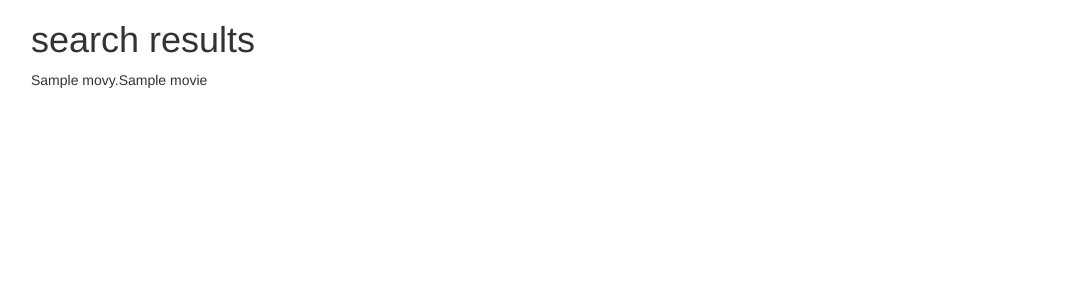
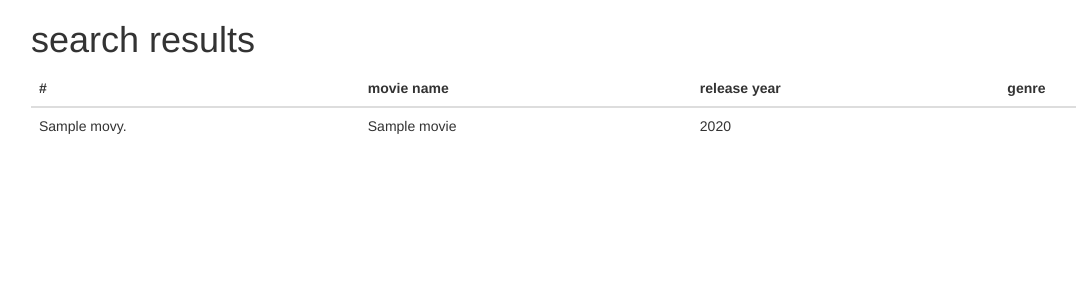
Before and after one commit to seankwalker/cpsc-437-project, a Flask app: template templates/result.html in a window 1280 px wide. Shown: the top 300 px of the page, without its empty margins (39-1115 px from the left). Run offline with Flask 2, Linux system fonts and the light colour scheme; the template is opened without the code that fills it: most values are stand-ins (such as "Sample title", 1, 10 or a date in 2020); some libraries are stand-ins or nearby versions.

Commit message:
sorting & bootstrap table

```diff
--- a/app.py
+++ b/app.py
@@ -56,23 +56,38 @@ def process_form():
     # MVP of database operations
     # TODO: we should do the set operations in the DB queries, not Python!
     results = set()
+    movie_genres = None
+
     if start_year:
         # Since these values are required, I guess we don't really need this check?
-        movies_in_year_range = Movie.query.filter(Movie.release_year >= start_year, Movie.release_year <= end_year)
+        movies_in_year_range = Movie.query.filter(
+                Movie.release_year >= start_year,
+                Movie.release_year <= end_year).order_by(Movie.release_year)
         results = set(movies_in_year_range)
     if director:
-        movies_with_director = Movie.query.join(Direction, Movie.id == Direction.movie_id).join(Person, Direction.director_id == Person.id).filter(Person.name == director)
+        movies_with_director = Movie.query.join(Direction,
+                Movie.id == Direction.movie_id).join(Person,
+                        Direction.director_id == Person.id).filter(
+                                Person.name == director)
         results &= set(movies_with_director)
     if actor:
-        movies_with_actor = Movie.query.join(Appearance, Movie.id == Appearance.movie_id).join(Person, Appearance.actor_id == Person.id).filter(Person.name == actor)
+        movies_with_actor = Movie.query.join(Appearance,
+                Movie.id == Appearance.movie_id).join(Person,
+                        Appearance.actor_id == Person.id).filter(
+                                Person.name == actor)
         results &= set(movies_with_actor)
     if genres:
-        movies_of_genre = Movie.query.join(Genre, Movie.id == Genre.movie_id).filter(Genre.genre.in_(genres))
+        movies_of_genre = Movie.query.join(Genre,
+                Movie.id == Genre.movie_id).filter(Genre.genre.in_(genres))
         results &= set(movies_of_genre)
 
+
+    # Render result in order of release year, alphabetical order within a year
+    sorted_results = sorted(list(results),
+            key=lambda movie: (movie.release_year, movie.name))
     return render_template("result.html",
            message=f"",
-           movies=enumerate(results, 1))
+           movies=enumerate(sorted_results, 1))
 
 # Run Flask
 if __name__ == '__main__':
--- a/models.py
+++ b/models.py
@@ -6,6 +6,9 @@ class Movie(db.Model):
     id = db.Column(db.Integer, primary_key=True)
     name = db.Column(db.Text)
     release_year = db.Column(db.Integer)
+
+    def __lt__(self, other):
+        return self.name < other.name
 
     def __repr__(self):
         return f"<Movie {self.name} ({self.release_year})>"
--- a/templates/result.html
+++ b/templates/result.html
@@ -6,17 +6,24 @@
         <h1>search results</h1>
     </div>
     <div class="container">
-        <table>
+        <table class="table">
             <thead>
                 <tr>
-                    <th style="color: forestgreen">{{ message }}</th>
+                    <th scope="col">#</th>
+                    <th scope="col">movie name</th>
+                    <th scope="col">release year</th>
+                    <th scope="col">genre</th>
                 </tr>
             </thead>
             <tbody>
                 {% for i, movie in movies %}
                 <tr>
                     <td>{{ i }}.</td>
-                    <td>{{ movie }}</td>
+                    <td>{{ movie.name }}</td>
+                    <td>{{ movie.release_year }}</td>
+                    <!-- TODO
+                    <td>{{ movie.genre }}</td>
+                    -->
                 </tr>
                 {% endfor %}
             </tbody>
```
